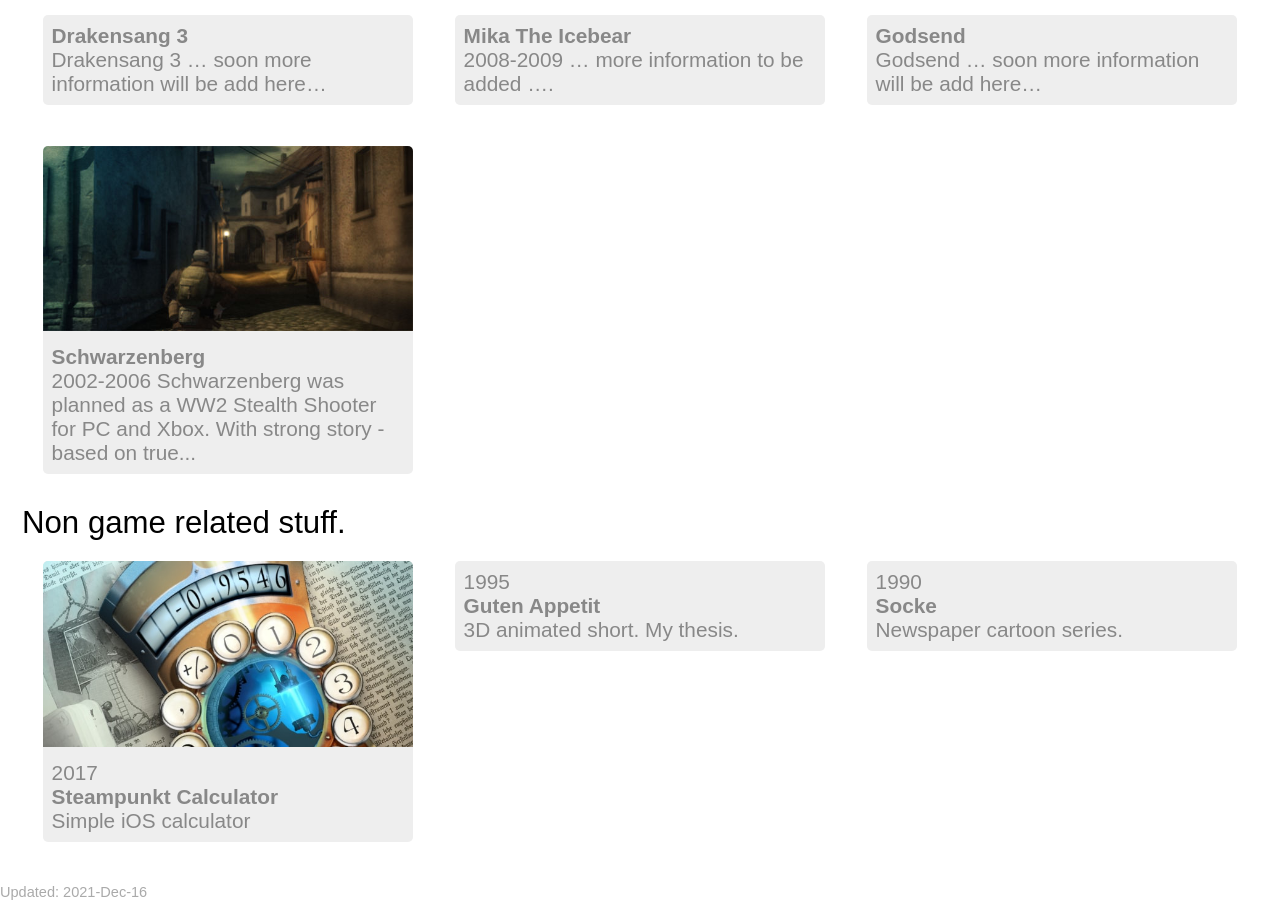
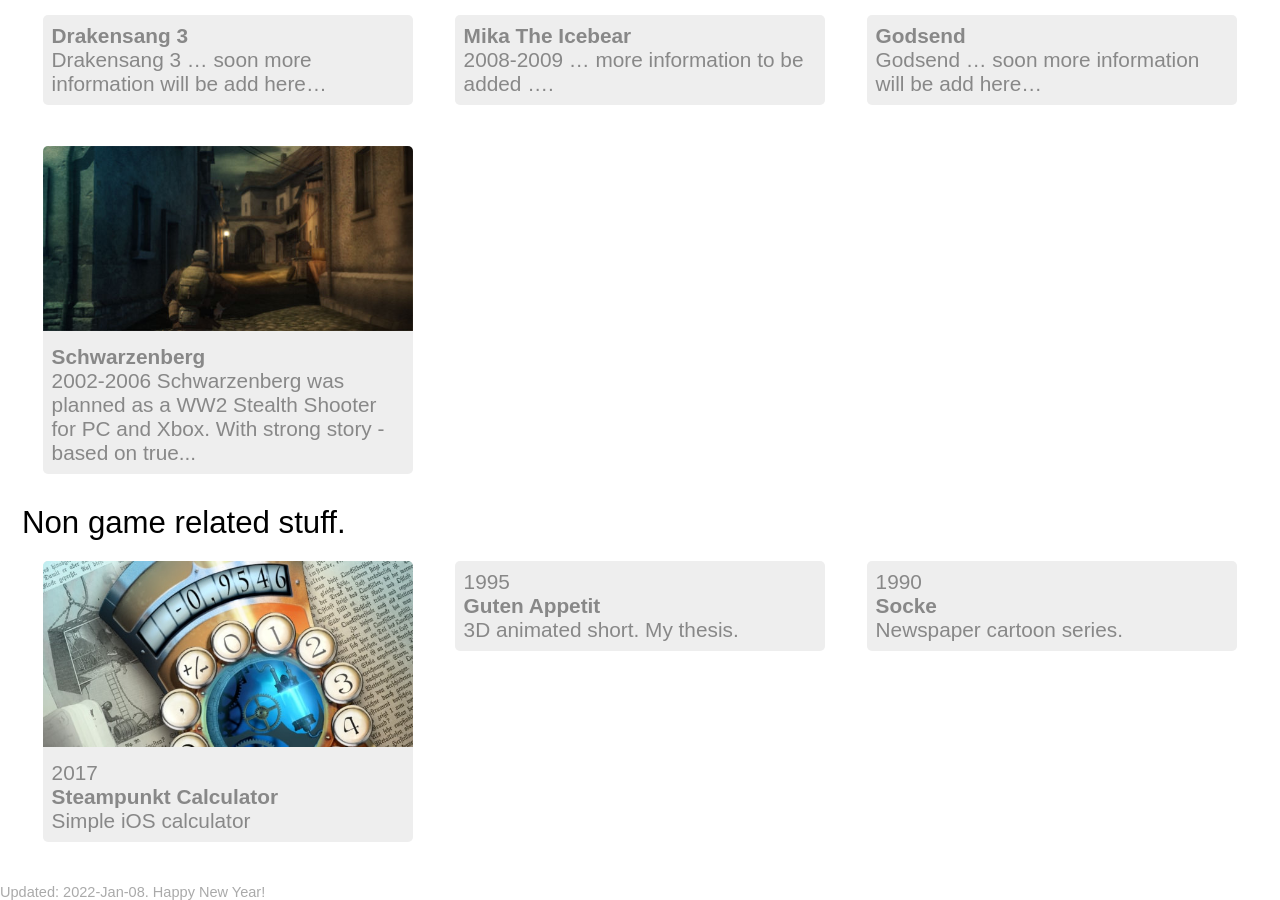
Before and after one commit to gebirgsbernd/gebirgsbernd.github.io, a Jekyll site: the page built from index.html, in a window 1280 px wide and 900 px high, scrolled down 1859 px. Built offline with Jekyll 4.4.1, drawn with Linux system fonts in a browser that asks for light colours; some web fonts are replaced.

Commit message:
Update note updated

```diff
--- a/index.html
+++ b/index.html
@@ -73,5 +73,5 @@ title: Bernd Beyreuther. Game Producer.
 </main>
 
 <footer>
-    <div style="font-size:0.7em; color:#aaaaaa;"> Updated: 2021-Dec-16</div>
+    <div style="font-size:0.7em; color:#aaaaaa;"> Updated: 2022-Jan-08. Happy New Year!</div>
 </footer>
```
Also changed, not shown: 1 other file.
